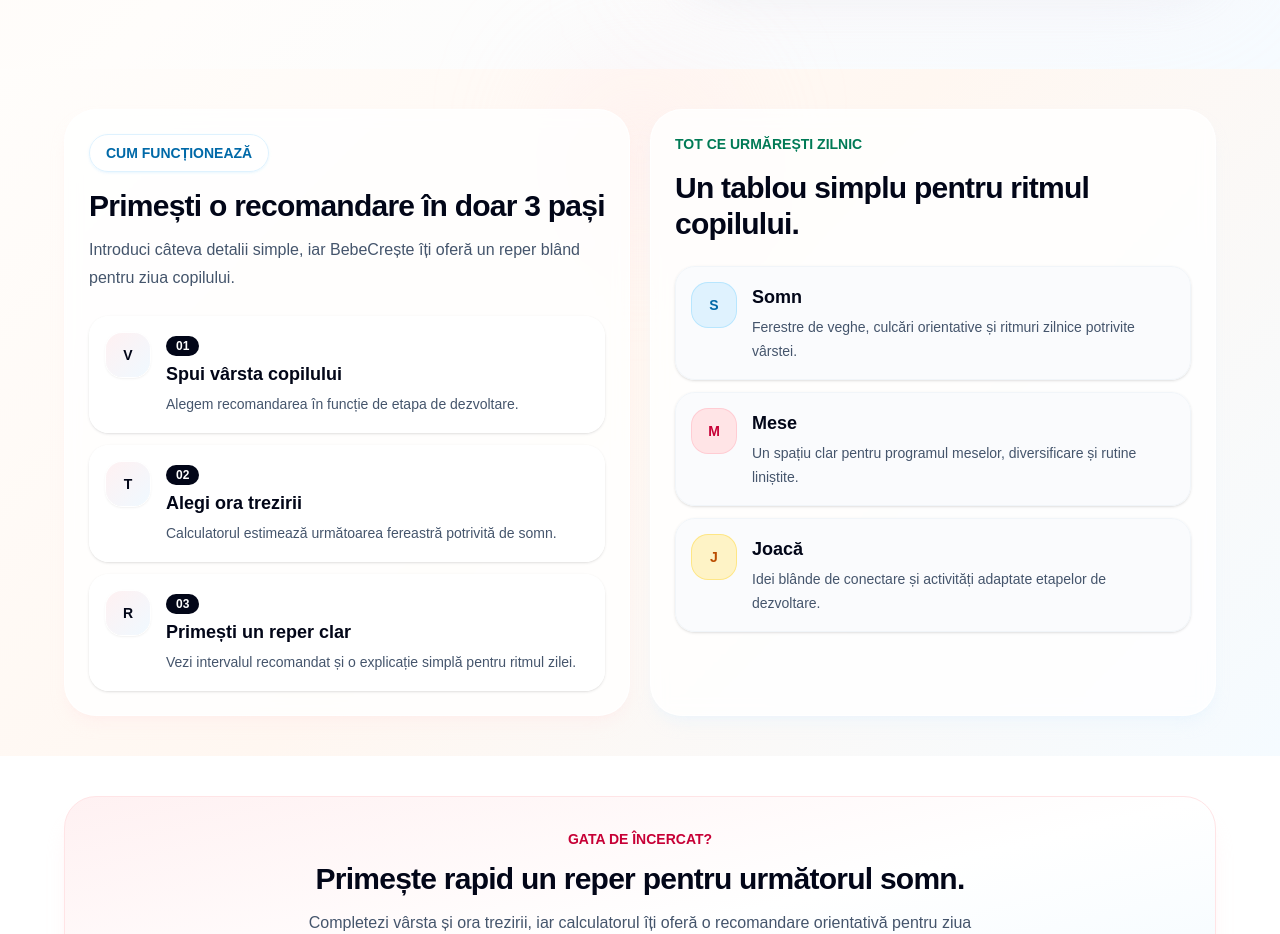
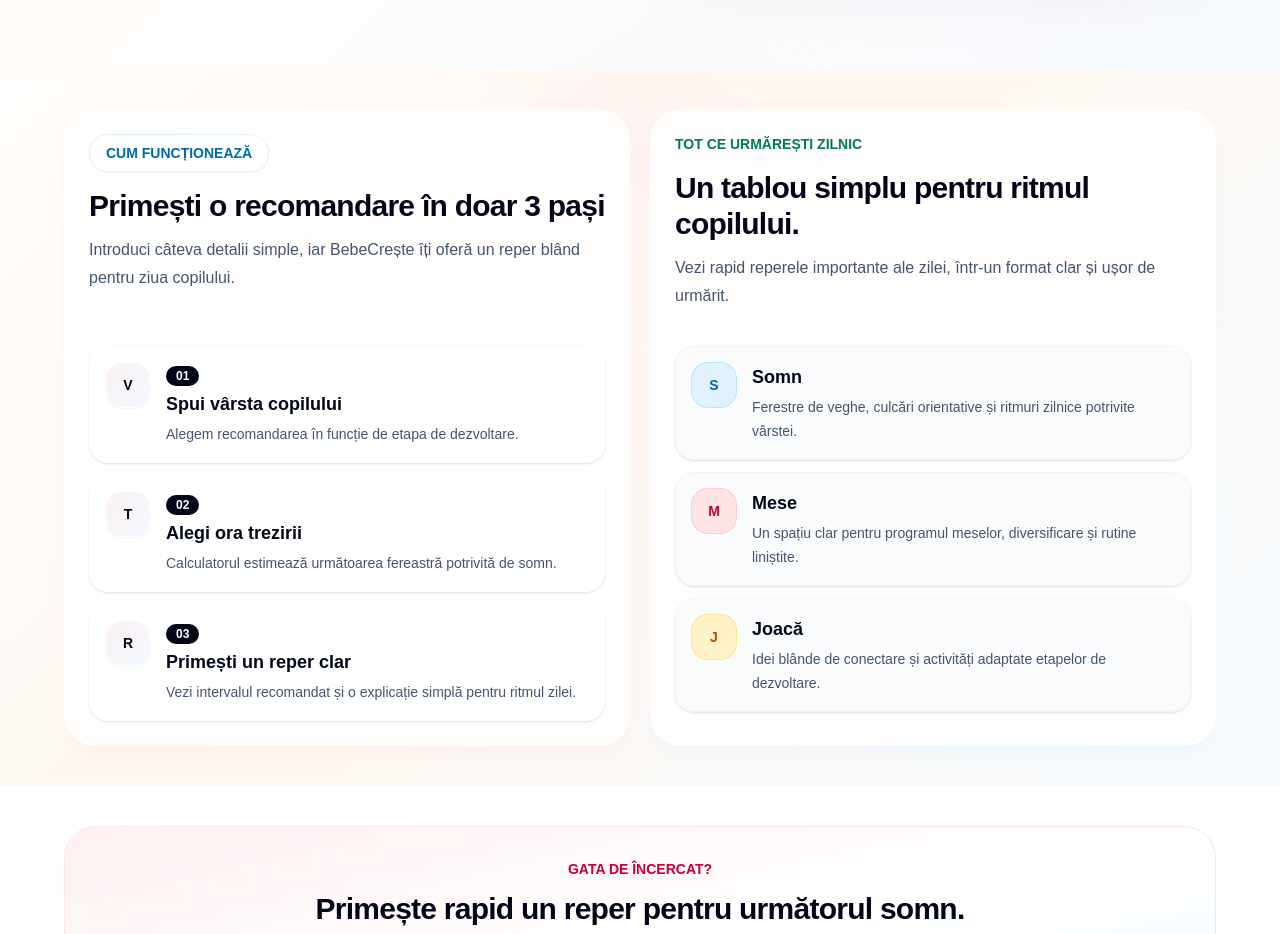
Before and after one commit to iulianacristea/bebecreste, a Next.js app: page / in a window 1280 px wide. Shown: the part 920-1854 px from the top of the page. Built offline with nearby package versions, Linux system fonts and the light colour scheme.

Commit message:
small changes

```diff
--- a/app/blog/page.tsx
+++ b/app/blog/page.tsx
@@ -61,7 +61,12 @@
                   {dateFormatter.format(new Date(post.date))}
                 </time>
                 <h2 className="mt-5 text-2xl font-bold leading-snug text-slate-950 transition duration-200 group-hover:text-rose-700">
-                  {post.title}
+                  <Link
+                    href={`/blog/${post.slug}`}
+                    className="focus:outline-none focus:ring-4 focus:ring-rose-100"
+                  >
+                    {post.title}
+                  </Link>
                 </h2>
                 <p className="mt-4 flex-1 text-base leading-7 text-slate-600">
                   {post.excerpt}
--- a/src/components/Features.tsx
+++ b/src/components/Features.tsx
@@ -28,13 +28,17 @@
       id="rutine"
       className="h-full rounded-[2rem] border border-white/85 bg-white/80 p-5 shadow-lg shadow-sky-100/35 backdrop-blur sm:p-6"
     >
-      <div>
+      <div className="min-h-[11.75rem]">
         <p className="text-sm font-semibold uppercase text-emerald-700">
           Tot ce urmărești zilnic
         </p>
         <h2 className="mt-4 text-2xl font-bold tracking-tight text-slate-950 sm:text-3xl">
           Un tablou simplu pentru ritmul copilului.
         </h2>
+        <p className="mt-3 text-base leading-7 text-slate-600">
+          Vezi rapid reperele importante ale zilei, într-un format clar și ușor
+          de urmărit.
+        </p>
       </div>
 
       <div className="mt-6 grid gap-3">
--- a/src/components/HowItWorks.tsx
+++ b/src/components/HowItWorks.tsx
@@ -24,7 +24,7 @@
 export function HowItWorks() {
   return (
     <div className="h-full rounded-[2rem] border border-white/85 bg-white/80 p-5 shadow-lg shadow-rose-100/35 backdrop-blur sm:p-6">
-      <div>
+      <div className="min-h-[11.75rem]">
         <p className="inline-flex rounded-full border border-sky-100 bg-white/75 px-4 py-2 text-sm font-semibold uppercase text-sky-700 shadow-sm shadow-sky-100/60 backdrop-blur">
             Cum funcționează
         </p>
```
